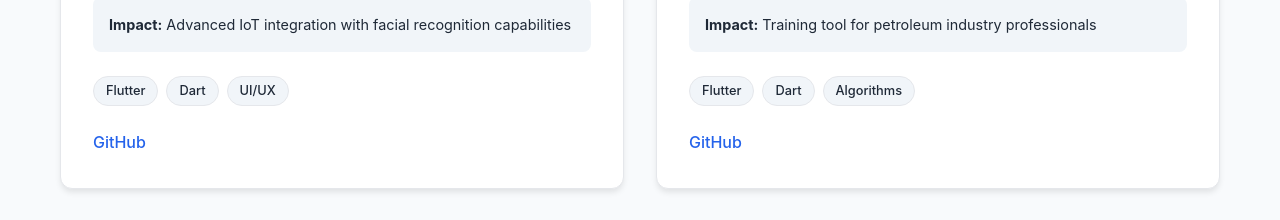
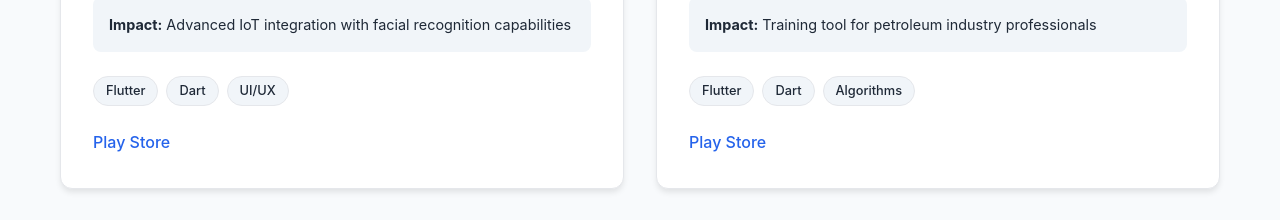
Before and after one commit to Benny-Gich/Portfolio, a React (Create React App) app: page / in a window 1280 px wide. Shown: the part 1300-1520 px from the top of the page. Built offline with nearby package versions, Linux system fonts and the light colour scheme.

Commit message:
Update Projects component: Change GitHub to Play Store links

```diff
--- a/src/components/Projects/Projects.js
+++ b/src/components/Projects/Projects.js
@@ -8,7 +8,7 @@ const featuredProjects = [
         description: "Innovative Flutter-based smart mirror interface with custom widgets and adaptive UI",
         tech: ["Flutter", "Dart", "UI/UX"],
         category: "mobile",
-        github: "https://github.com/Benny-Gich/smart-mirror",
+        playstore: "https://play.google.com/store/apps/details?id=com.smartmirror.saral",
         impact: "Advanced IoT integration with facial recognition capabilities"
     },
     {
@@ -17,7 +17,7 @@ const featuredProjects = [
         description: "Complex simulation application for drilling operations with real-time data processing",
         tech: ["Flutter", "Dart", "Algorithms"],
         category: "mobile",
-        github: "https://github.com/Benny-Gich/drilling-simulator",
+        playstore: "https://play.google.com/store/apps/details?id=com.ltd.simulation.drilling",
         impact: "Training tool for petroleum industry professionals"
     },
     {
@@ -95,9 +95,9 @@ const Projects = () => {
                             </div>
 
                             <div className="project-links">
-                                {project.github && (
-                                    <a href={project.github} target="_blank" rel="noopener noreferrer" className="project-link">
-                                        GitHub
+                                {project.playstore && (
+                                    <a href={project.playstore} target="_blank" rel="noopener noreferrer" className="project-link">
+                                        Play Store
                                     </a>
                                 )}
                                 {project.live && (
```
